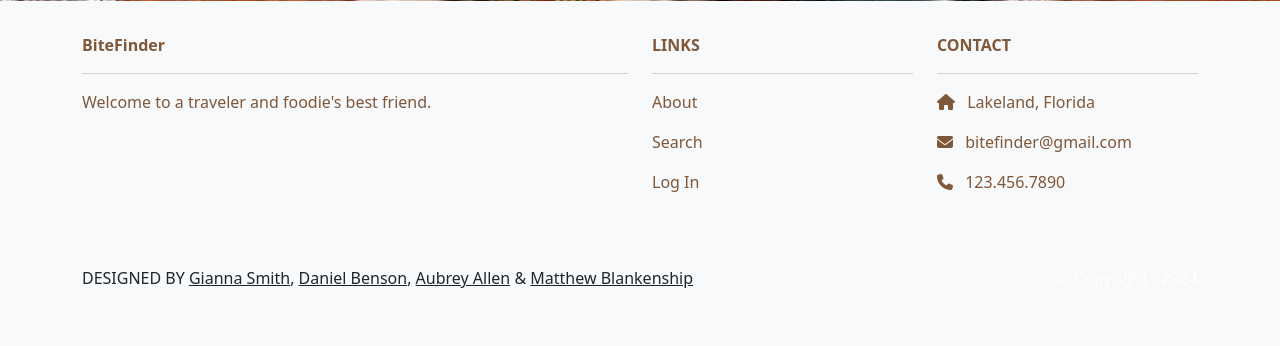
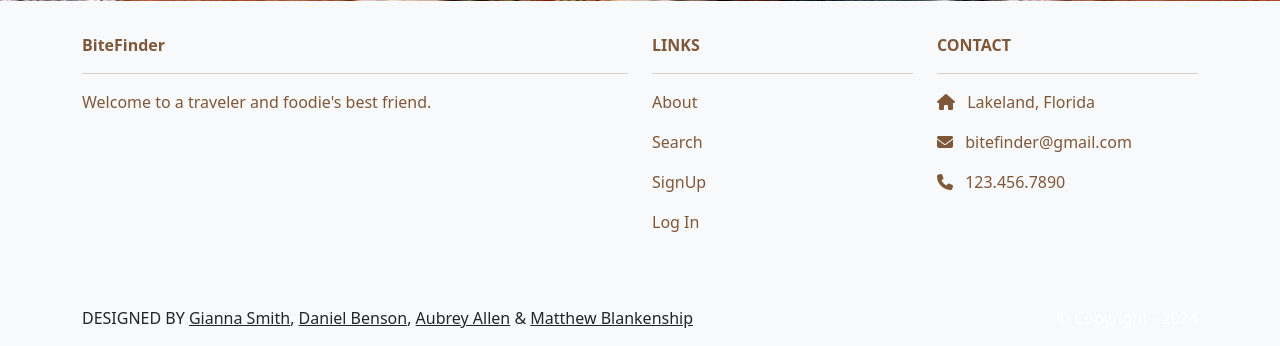
Before and after one commit to aallen764/Restaurant-Software, a Django app: page / in a window 1280 px wide. Shown: the part 871-1217 px from the top of the page. Before the commit the page ends 1159 px from the top, so only its background shows below. Run offline with Django 5.2, Linux system fonts and the light colour scheme; some libraries are stand-ins or nearby versions.

Commit message:
made footer at bottom of base.html conditional in the same way for the navbar (different view if you're logged in or not).

```diff
--- a/restaurantSoftware/templates/base.html
+++ b/restaurantSoftware/templates/base.html
@@ -75,9 +75,16 @@
           <div class="col-md-3 col-lg-3 col-xl-3 mx-auto mb-4">
             <b class="brown">LINKS</b>
             <hr class="brown"/>
+            {% if not user.is_authenticated %}
+              <p class="brown"><a class="nav-link" href="{% url 'about.index' %}">About</a></p>
+              <p class="brown"><a href="{% url 'search.index' %}" class="nav-link">Search</a></p>
+              <p class="brown"><a href="{% url 'signUp' %}" class="nav-link">SignUp</a></p>
+              <p class="brown"><a class="nav-link" href="{% url 'login.index' %}">Log In</a></p>
+            {% else %}
             <p class="brown"><a class="nav-link" href="{% url 'about.index' %}">About</a></p>
             <p class="brown"><a href="{% url 'search.index' %}" class="nav-link">Search</a></p>
-            <p class="brown"><a class="nav-link" href="{% url 'login.index' %}">Log In</a></p>
+            <p class="brown"><a href="{% url 'test' %}" class="nav-link">Account</a></p>
+            {% endif %}
           </div>
           <div class="col-md-3 col-lg-3 col-xl-3 mx-auto mb-4">
             <b class="brown">CONTACT</b>
```
Also changed, not shown: db.sqlite3.
